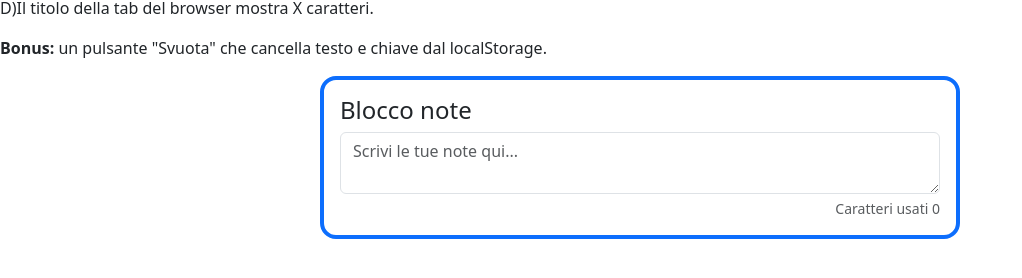
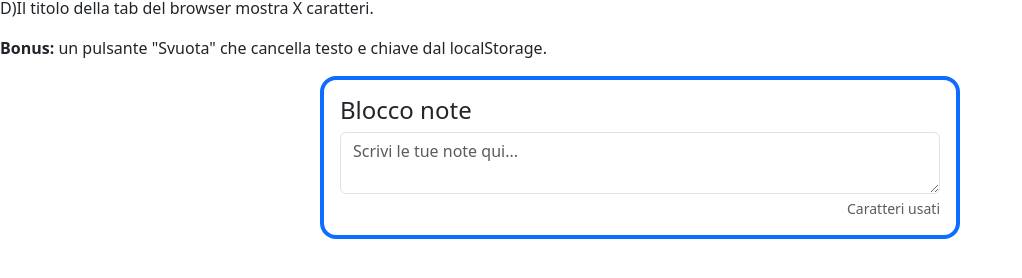
Before and after one commit to amanieltewolde/react-use-effect, a React (Vite) app: page / in a window 1280 px wide. Shown: the part 222-500 px from the top of the page, without its empty margins (0-1022 px from the left). Built offline with nearby package versions, Linux system fonts and the light colour scheme.

Commit message:
create Notepad as a component

```diff
--- a/src/Esercizio.jsx
+++ b/src/Esercizio.jsx
@@ -1,5 +1,6 @@
 import { useEffect } from "react";
 import { useState } from "react"
+import Notepad from "./component/Notepad";
 
 export default function Esercizio({ titolo, testo, bonus }) {
 
@@ -33,13 +34,9 @@ export default function Esercizio({ titolo, testo, bonus }) {
                 {bonus && <p><span className="fw-bold">Bonus:</span> {bonus}</p>}
             </div>
 
-            <div className="container p-3 border border-primary border-4 rounded-4 w-50 my-3 mx-auto">
-                <label htmlFor="notes" className="h4 form-label">
-                    Blocco note
-                </label>
-                <textarea value={inputText} onChange={handleText} id="notes" placeholder="Scrivi le tue note qui..." className="form-control"></textarea>
-                <div className="form-text text-end">Caratteri usati {usedChars} </div>
-            </div>
+            <Notepad function={handleText}
+                characters={usedChars}
+                value={inputText} />
         </div>
     )
 }
--- /dev/null
+++ b/src/component/Notepad.jsx
@@ -0,0 +1,13 @@
+export default function Notepad(props) {
+
+    const { inputText, handleText, usedChars } = props;
+    return (
+        <div className="container p-3 border border-primary border-4 rounded-4 w-50 my-3 mx-auto">
+            <label htmlFor="notes" className="h4 form-label">
+                Blocco note
+            </label>
+            <textarea value={inputText} onChange={handleText} id="notes" placeholder="Scrivi le tue note qui..." className="form-control"></textarea>
+            <div className="form-text text-end">Caratteri usati {usedChars} </div>
+        </div>
+    )
+}
```
